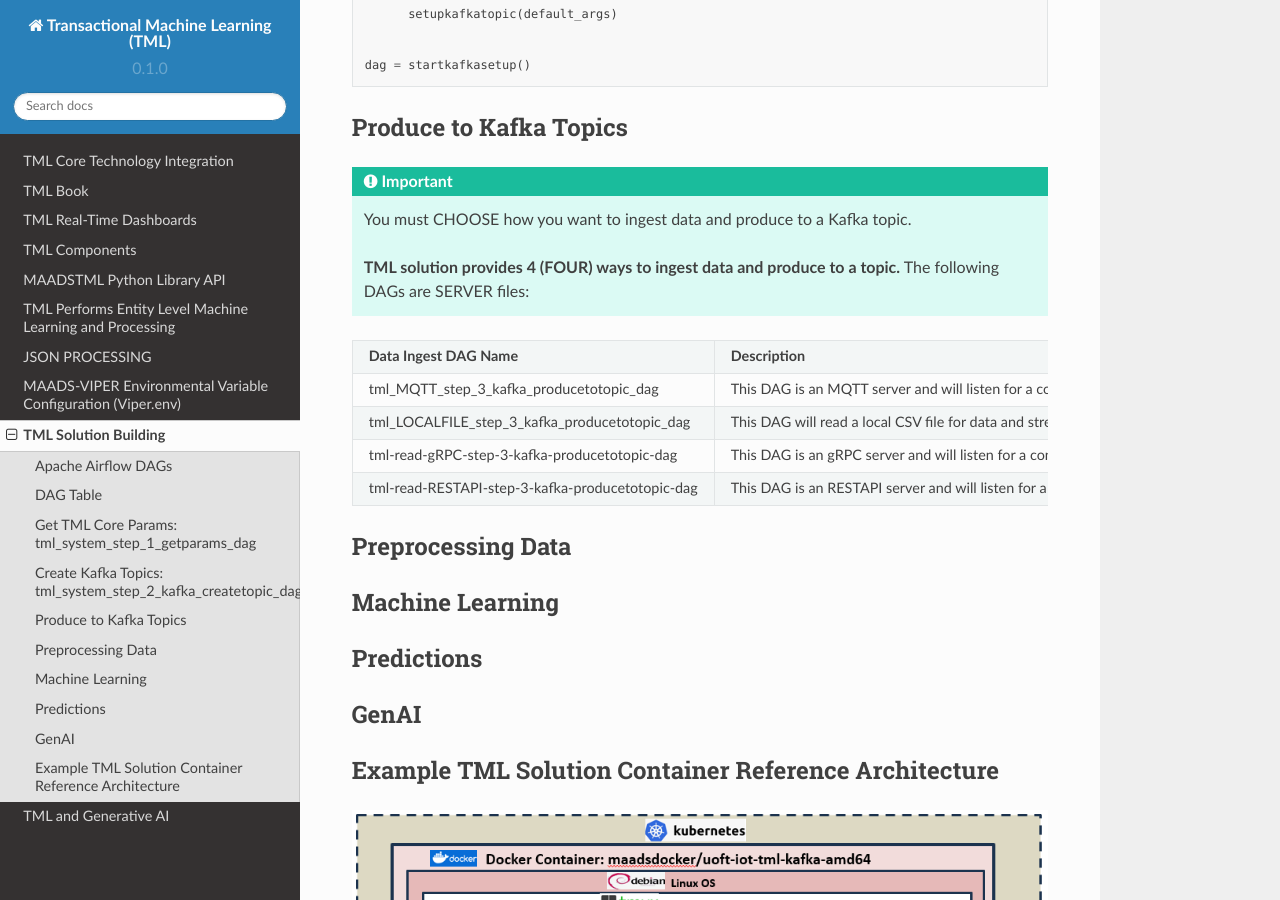
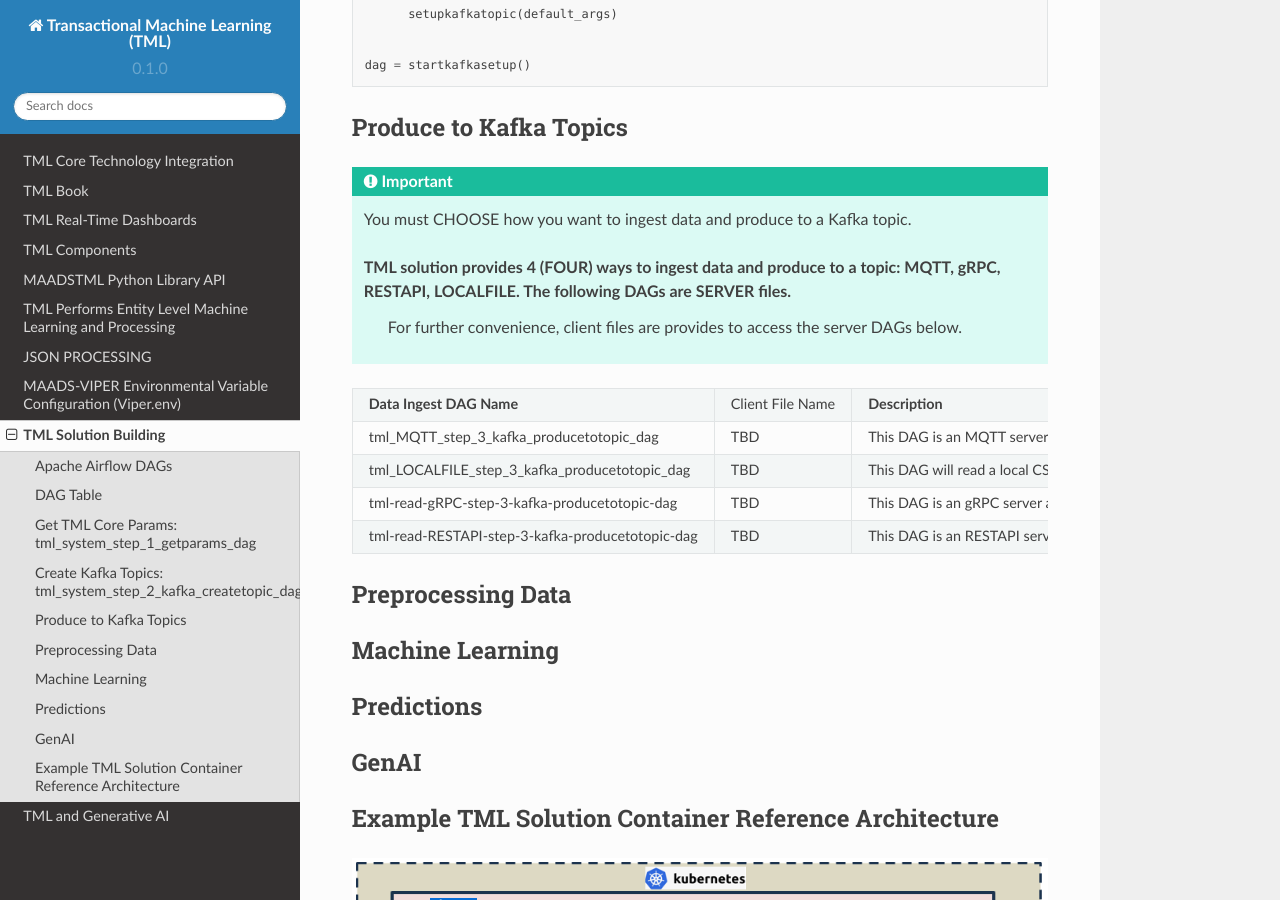
Before and after one commit to smaurice101/readthedocs, a Sphinx documentation site: the page built from docs/source/tmlbuilds.rst, in a window 1280 px wide and 900 px high, scrolled down 4553 px. Built offline with Sphinx 7.4.7 and the Read the Docs theme 2.0.0, drawn with Linux system fonts in a browser that asks for light colours.

Commit message:
Update tmlbuilds.rst

```diff
--- a/docs/source/tmlbuilds.rst
+++ b/docs/source/tmlbuilds.rst
@@ -244,23 +244,31 @@ Produce to Kafka Topics
 
    You must CHOOSE how you want to ingest data and produce to a Kafka topic.
 
-   **TML solution provides 4 (FOUR) ways to ingest data and produce to a topic.**  The following DAGs are SERVER files:
+   **TML solution provides 4 (FOUR) ways to ingest data and produce to a topic: MQTT, gRPC, RESTAPI, LOCALFILE.**  The following DAGs are SERVER files.
+     For further convenience, client files are provides to access the server DAGs below.
 
 .. list-table::
 
    * - **Data Ingest DAG Name**
+     - Client File Name
      - **Description**
    * - tml_MQTT_step_3_kafka_producetotopic_dag
+     - TBD
      - This DAG is an MQTT server and will listen for a connection from a client.
-       | You use this if your TML solution ingests data from MQTT system like HiveMQ and
-       | stream it to Kafka.
+       You use this if your TML solution ingests data from MQTT system like HiveMQ and
+       stream it to Kafka.
    * - tml_LOCALFILE_step_3_kafka_producetotopic_dag
+     - TBD
      - This DAG will read a local CSV file for data and stream it to Kafka.
    * - tml-read-gRPC-step-3-kafka-producetotopic-dag
-     - This DAG is an gRPC server and will listen for a connection from a gRPC client.  You use this if your TML solution ingests data from devices and you want to
+     - TBD
+     - This DAG is an gRPC server and will listen for a connection from a gRPC client.  You use this if your TML
+       solution ingests data from devices and you want to
        leverage a gRPC connection and stream the data to Kafka.
    * - tml-read-RESTAPI-step-3-kafka-producetotopic-dag
-     - This DAG is an RESTAPI server and will listen for a connection from a REST client.  You use this if your TML solution ingests data from devices and you want
+     - TBD
+     - This DAG is an RESTAPI server and will listen for a connection from a REST client.  You use this if your TML
+       solution ingests data from devices and you want
        to leverage a rest connection and stream the data to Kafka.
 
 
```
